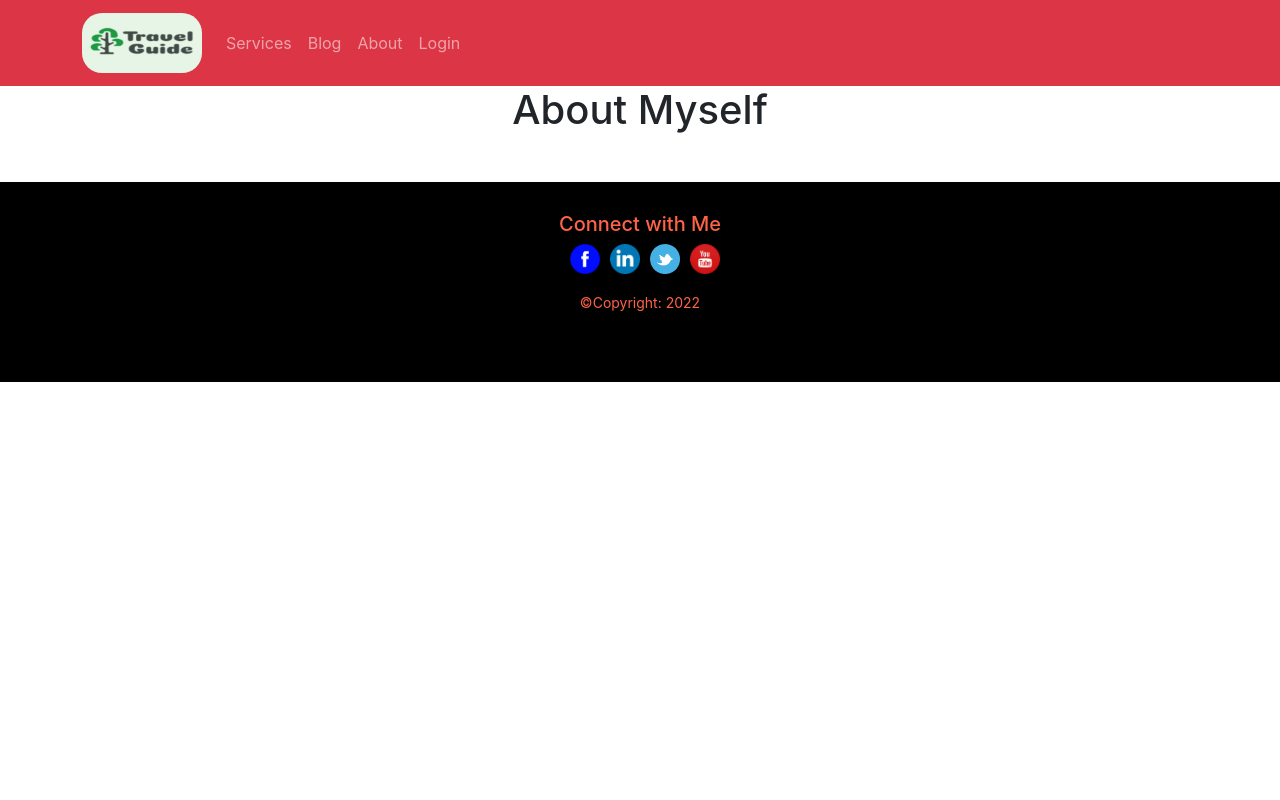
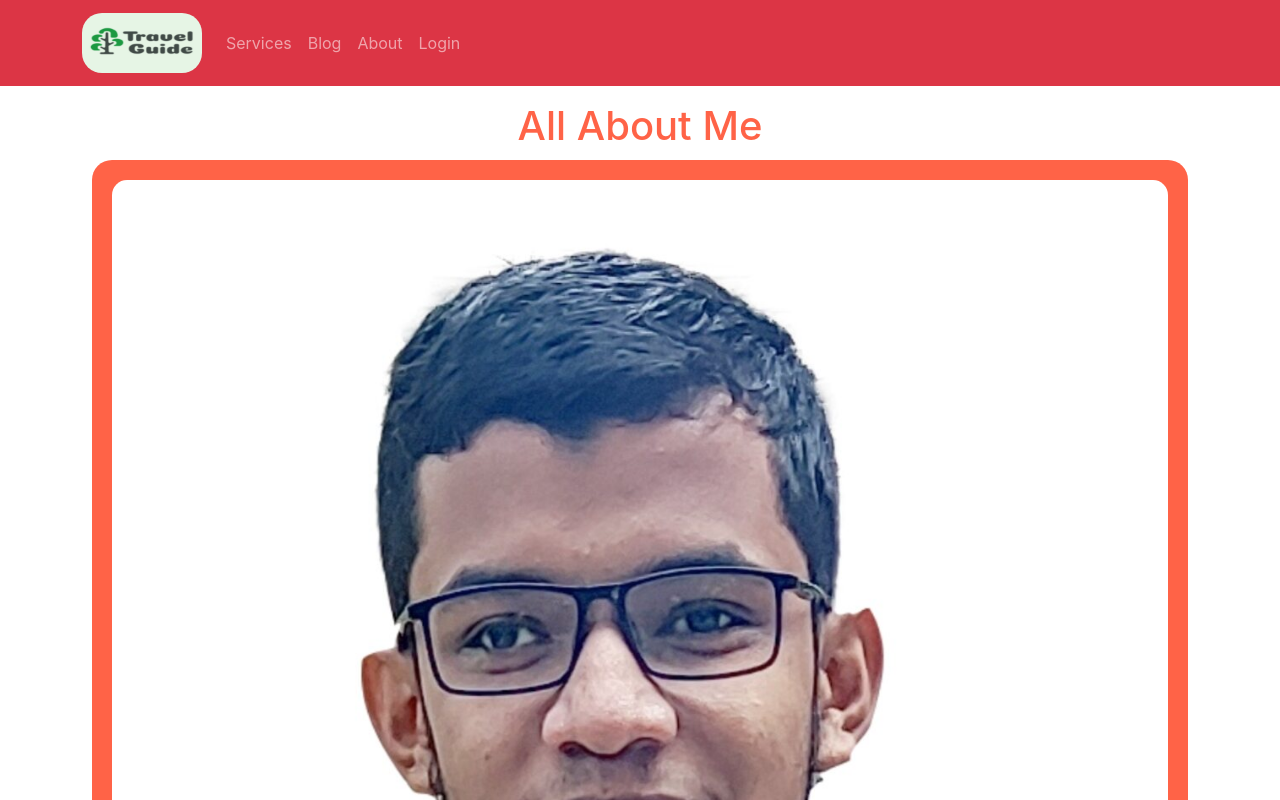
Before and after one commit to Thowhid31/independent-service-assignment-10, a React (Create React App) app: page /about in a window 1280 px wide. Shown: the top 800 px of the page. Built offline with nearby package versions, Linux system fonts and the light colour scheme; no server answers.

Commit message:
added about my sectin

```diff
--- /dev/null
+++ b/src/Pages/About/About.css
@@ -0,0 +1,7 @@
+.about-me-division{
+    color: white;
+    background-color: tomato;
+    margin: 10px;
+    padding: 15px;
+    border-radius: 20px;
+}
--- a/src/Pages/About/About.js
+++ b/src/Pages/About/About.js
@@ -1,9 +1,24 @@
 import React from 'react';
+import './About.css';
+import myImage from '../../images/others/Md. Thowhiduzzaman.jpg'
 
 const About = () => {
     return (
         <div>
-            <h1>About Myself</h1>
+            <div className='container'>
+            <div>
+                <h1 className='mt-3' style={{ color: 'tomato' }}>All About Me</h1>
+            </div>
+            <div className=' about-me-division'>
+                {/* <img className='confirm-photo' src={confirmPhoto} alt="" /> */}
+                <img className='confirm-photo' src={myImage}  alt="" />
+                <div className='mt-3'>
+                    <h3>MD. THOWHIDUZZAMAN</h3>
+                    <p>My goal is very easy. I want to be a web developer with is wonderful journey. But it is not easy to gain. Web Development is a very complicated and long term concept. I knew at first, it is tough but not impossible. My JavaScript journey started with JM Bhai. He is a wonderful man I had ever know. His motives motivated me as well as. I try to maintain his advice throughout the Course. And I struggle even now to gain final goal.</p>
+                </div>
+
+            </div>
+        </div>
 
         </div>
     );
```
Also changed, not shown: src/images/others/Md. Thowhiduzzaman.jpg (added).
